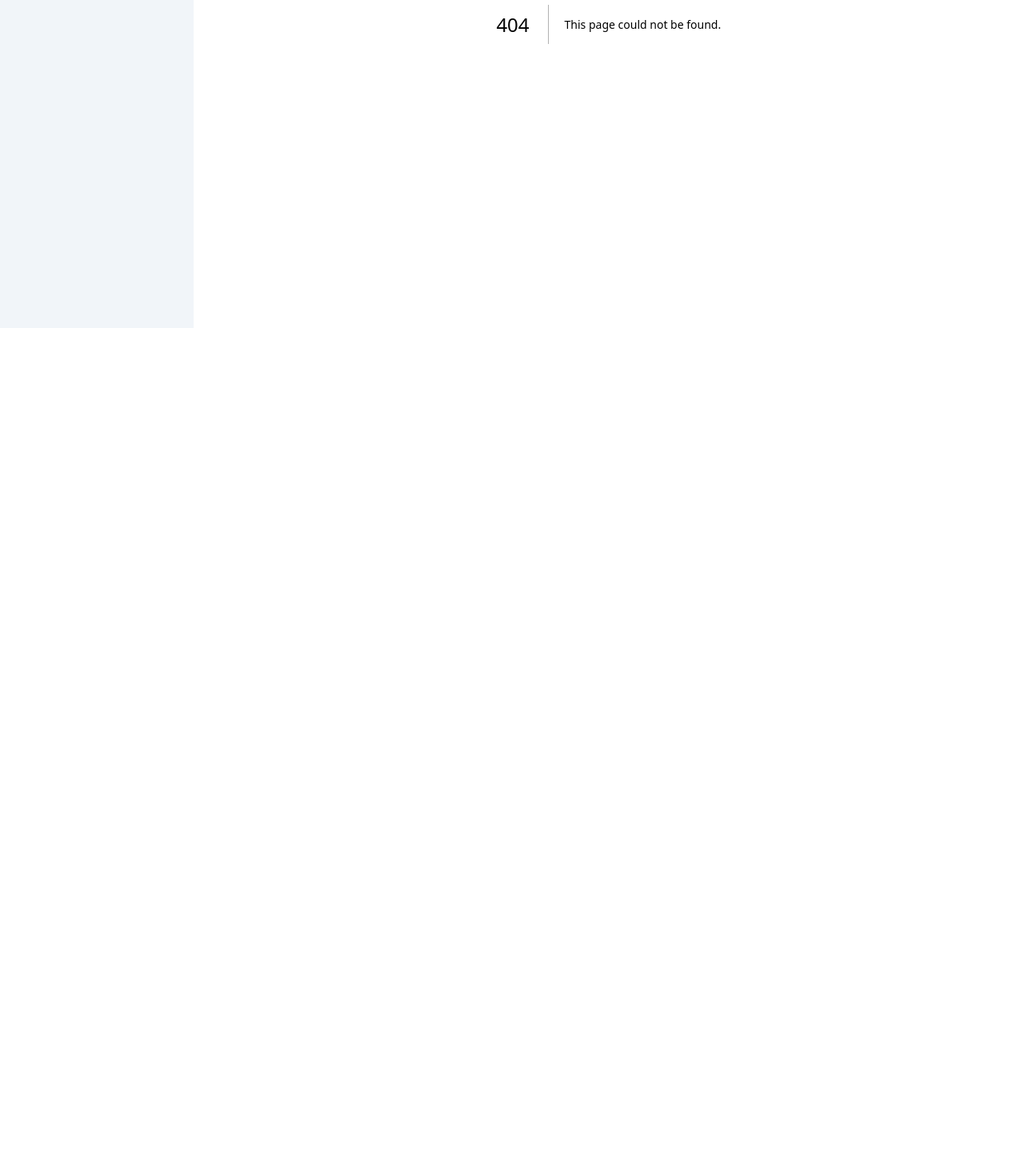
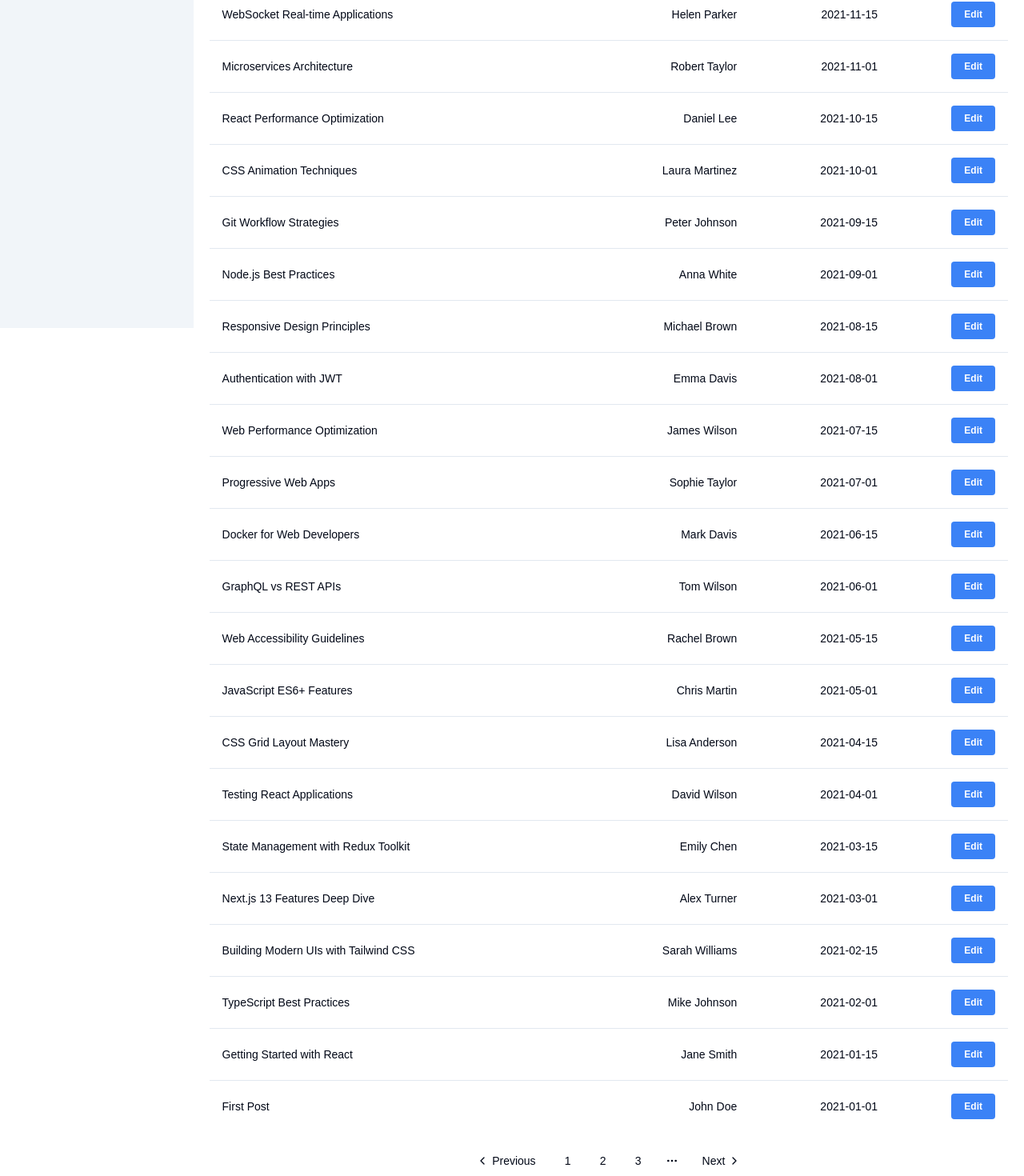
Before and after one commit to oakad96/shadcn-dashboard, a Next.js app: page /posts in a window 1280 px wide. Before the commit this address had no page. Shown: the part 446-1916 px from the top of the page at 80% size. Before the commit the page ends 896 px from the top, so only its background shows below. Built offline with nearby package versions, Linux system fonts and the light colour scheme.

Commit message:
posts route & page

```diff
--- /dev/null
+++ b/app/(main)/posts/page.tsx
@@ -0,0 +1,13 @@
+import PostsTable from "@/components/posts/PostsTable";
+import { BackButton } from "@/components/BackButton";
+import PostPagination from "@/components/posts/PostPagination";
+
+export default function PostsPage() {
+  return (
+    <>
+      <BackButton text="Back" link="/" />
+      <PostsTable />
+      <PostPagination />
+    </>
+  );
+}
--- /dev/null
+++ b/components/BackButton.tsx
@@ -0,0 +1,19 @@
+import { ArrowLeftCircle } from "lucide-react";
+import Link from "next/link";
+
+interface BackButtonProps {
+  text: string;
+  link: string;
+}
+
+export const BackButton: React.FC<BackButtonProps> = ({ text, link }) => {
+  return (
+    <Link
+      href={link}
+      className="flex text-gray-500 hover:underline items-center gap-1 font-bold mb-5"
+    >
+      <ArrowLeftCircle size={18} />
+      <span>{text}</span>
+    </Link>
+  );
+};
--- a/components/Sidebar.tsx
+++ b/components/Sidebar.tsx
@@ -28,7 +28,7 @@ const Sidebar = () => {
         <CommandGroup heading="Suggestions">
           <CommandItem>
             <LayoutDashboard className="w-4 h-4 mr-2" />
-            <Link href="/dashboard">Dashboard</Link>
+            <Link href="/">Dashboard</Link>
           </CommandItem>
           <CommandItem>
             <Newspaper className="w-4 h-4 mr-2" />
--- /dev/null
+++ b/components/posts/PostPagination.tsx
@@ -0,0 +1,38 @@
+import {
+  Pagination,
+  PaginationContent,
+  PaginationEllipsis,
+  PaginationItem,
+  PaginationLink,
+  PaginationNext,
+  PaginationPrevious,
+} from "@/components/ui/pagination";
+
+const PostPagination = () => {
+  return (
+    <Pagination>
+      <PaginationContent>
+        <PaginationItem>
+          <PaginationPrevious href="#" />
+        </PaginationItem>
+        <PaginationItem>
+          <PaginationLink href="#">1</PaginationLink>
+        </PaginationItem>
+        <PaginationItem>
+          <PaginationLink href="#">2</PaginationLink>
+        </PaginationItem>
+        <PaginationItem>
+          <PaginationLink href="#">3</PaginationLink>
+        </PaginationItem>
+        <PaginationItem>
+          <PaginationEllipsis />
+        </PaginationItem>
+        <PaginationItem>
+          <PaginationNext href="#" />
+        </PaginationItem>
+      </PaginationContent>
+    </Pagination>
+  );
+};
+
+export default PostPagination;
--- /dev/null
+++ b/components/ui/pagination.tsx
@@ -0,0 +1,117 @@
+import * as React from "react"
+import { ChevronLeft, ChevronRight, MoreHorizontal } from "lucide-react"
+
+import { cn } from "@/lib/utils"
+import { ButtonProps, buttonVariants } from "@/components/ui/button"
+
+const Pagination = ({ className, ...props }: React.ComponentProps<"nav">) => (
+  <nav
+    role="navigation"
+    aria-label="pagination"
+    className={cn("mx-auto flex w-full justify-center", className)}
+    {...props}
+  />
+)
+Pagination.displayName = "Pagination"
+
+const PaginationContent = React.forwardRef<
+  HTMLUListElement,
+  React.ComponentProps<"ul">
+>(({ className, ...props }, ref) => (
+  <ul
+    ref={ref}
+    className={cn("flex flex-row items-center gap-1", className)}
+    {...props}
+  />
+))
+PaginationContent.displayName = "PaginationContent"
+
+const PaginationItem = React.forwardRef<
+  HTMLLIElement,
+  React.ComponentProps<"li">
+>(({ className, ...props }, ref) => (
+  <li ref={ref} className={cn("", className)} {...props} />
+))
+PaginationItem.displayName = "PaginationItem"
+
+type PaginationLinkProps = {
+  isActive?: boolean
+} & Pick<ButtonProps, "size"> &
+  React.ComponentProps<"a">
+
+const PaginationLink = ({
+  className,
+  isActive,
+  size = "icon",
+  ...props
+}: PaginationLinkProps) => (
+  <a
+    aria-current={isActive ? "page" : undefined}
+    className={cn(
+      buttonVariants({
+        variant: isActive ? "outline" : "ghost",
+        size,
+      }),
+      className
+    )}
+    {...props}
+  />
+)
+PaginationLink.displayName = "PaginationLink"
+
+const PaginationPrevious = ({
+  className,
+  ...props
+}: React.ComponentProps<typeof PaginationLink>) => (
+  <PaginationLink
+    aria-label="Go to previous page"
+    size="default"
+    className={cn("gap-1 pl-2.5", className)}
+    {...props}
+  >
+    <ChevronLeft className="h-4 w-4" />
+    <span>Previous</span>
+  </PaginationLink>
+)
+PaginationPrevious.displayName = "PaginationPrevious"
+
+const PaginationNext = ({
+  className,
+  ...props
+}: React.ComponentProps<typeof PaginationLink>) => (
+  <PaginationLink
+    aria-label="Go to next page"
+    size="default"
+    className={cn("gap-1 pr-2.5", className)}
+    {...props}
+  >
+    <span>Next</span>
+    <ChevronRight className="h-4 w-4" />
+  </PaginationLink>
+)
+PaginationNext.displayName = "PaginationNext"
+
+const PaginationEllipsis = ({
+  className,
+  ...props
+}: React.ComponentProps<"span">) => (
+  <span
+    aria-hidden
+    className={cn("flex h-9 w-9 items-center justify-center", className)}
+    {...props}
+  >
+    <MoreHorizontal className="h-4 w-4" />
+    <span className="sr-only">More pages</span>
+  </span>
+)
+PaginationEllipsis.displayName = "PaginationEllipsis"
+
+export {
+  Pagination,
+  PaginationContent,
+  PaginationEllipsis,
+  PaginationItem,
+  PaginationLink,
+  PaginationNext,
+  PaginationPrevious,
+}
--- a/data/posts.ts
+++ b/data/posts.ts
@@ -51,4 +51,172 @@ export const posts: Post[] = [
       },
     ],
   },
+  {
+    id: "5",
+    title: "Next.js 13 Features Deep Dive",
+    body: "Exploring the latest features in Next.js 13 including app directory, server components, and improved routing system.",
+    author: "Alex Turner",
+    date: "2021-03-01",
+    comments: [],
+  },
+  {
+    id: "6",
+    title: "State Management with Redux Toolkit",
+    body: "Learn how to effectively manage application state using Redux Toolkit, the official recommended approach for Redux logic.",
+    author: "Emily Chen",
+    date: "2021-03-15",
+    comments: [],
+  },
+  {
+    id: "7",
+    title: "Testing React Applications",
+    body: "A comprehensive guide to testing React applications using Jest and React Testing Library.",
+    author: "David Wilson",
+    date: "2021-04-01",
+    comments: [],
+  },
+  {
+    id: "8",
+    title: "CSS Grid Layout Mastery",
+    body: "Master CSS Grid Layout with practical examples and best practices for modern web layouts.",
+    author: "Lisa Anderson",
+    date: "2021-04-15",
+    comments: [],
+  },
+  {
+    id: "9",
+    title: "JavaScript ES6+ Features",
+    body: "Exploring modern JavaScript features and how to use them effectively in your applications.",
+    author: "Chris Martin",
+    date: "2021-05-01",
+    comments: [],
+  },
+  {
+    id: "10",
+    title: "Web Accessibility Guidelines",
+    body: "Important guidelines and practices for building accessible web applications for all users.",
+    author: "Rachel Brown",
+    date: "2021-05-15",
+    comments: [],
+  },
+  {
+    id: "11",
+    title: "GraphQL vs REST APIs",
+    body: "Comparing GraphQL and REST APIs - when to use each and their pros and cons.",
+    author: "Tom Wilson",
+    date: "2021-06-01",
+    comments: [],
+  },
+  {
+    id: "12",
+    title: "Docker for Web Developers",
+    body: "Getting started with Docker containerization for web development environments.",
+    author: "Mark Davis",
+    date: "2021-06-15",
+    comments: [],
+  },
+  {
+    id: "13",
+    title: "Progressive Web Apps",
+    body: "Building progressive web apps that work offline and provide native-like experiences.",
+    author: "Sophie Taylor",
+    date: "2021-07-01",
+    comments: [],
+  },
+  {
+    id: "14",
+    title: "Web Performance Optimization",
+    body: "Techniques and strategies for optimizing web application performance.",
+    author: "James Wilson",
+    date: "2021-07-15",
+    comments: [],
+  },
+  {
+    id: "15",
+    title: "Authentication with JWT",
+    body: "Implementing secure authentication using JSON Web Tokens in web applications.",
+    author: "Emma Davis",
+    date: "2021-08-01",
+    comments: [],
+  },
+  {
+    id: "16",
+    title: "Responsive Design Principles",
+    body: "Core principles of responsive web design and mobile-first development.",
+    author: "Michael Brown",
+    date: "2021-08-15",
+    comments: [],
+  },
+  {
+    id: "17",
+    title: "Node.js Best Practices",
+    body: "Best practices for building scalable Node.js applications and APIs.",
+    author: "Anna White",
+    date: "2021-09-01",
+    comments: [],
+  },
+  {
+    id: "18",
+    title: "Git Workflow Strategies",
+    body: "Different Git workflow strategies for team collaboration and version control.",
+    author: "Peter Johnson",
+    date: "2021-09-15",
+    comments: [],
+  },
+  {
+    id: "19",
+    title: "CSS Animation Techniques",
+    body: "Creating smooth and performant animations using CSS transitions and keyframes.",
+    author: "Laura Martinez",
+    date: "2021-10-01",
+    comments: [],
+  },
+  {
+    id: "20",
+    title: "React Performance Optimization",
+    body: "Tips and techniques for optimizing React application performance.",
+    author: "Daniel Lee",
+    date: "2021-10-15",
+    comments: [],
+  },
+  {
+    id: "21",
+    title: "Microservices Architecture",
+    body: "Understanding microservices architecture and its implementation patterns.",
+    author: "Robert Taylor",
+    date: "2021-11-01",
+    comments: [],
+  },
+  {
+    id: "22",
+    title: "WebSocket Real-time Applications",
+    body: "Building real-time applications using WebSocket technology.",
+    author: "Helen Parker",
+    date: "2021-11-15",
+    comments: [],
+  },
+  {
+    id: "23",
+    title: "SEO for Web Developers",
+    body: "Technical SEO considerations for web developers to improve site visibility.",
+    author: "George Wilson",
+    date: "2021-12-01",
+    comments: [],
+  },
+  {
+    id: "24",
+    title: "Serverless Computing",
+    body: "Introduction to serverless computing and its applications in modern web development.",
+    author: "Alice Johnson",
+    date: "2021-12-15",
+    comments: [],
+  },
+  {
+    id: "25",
+    title: "Web Security Fundamentals",
+    body: "Essential security practices for protecting web applications from common vulnerabilities.",
+    author: "Ryan Mitchell",
+    date: "2022-01-01",
+    comments: [],
+  },
 ];
```
